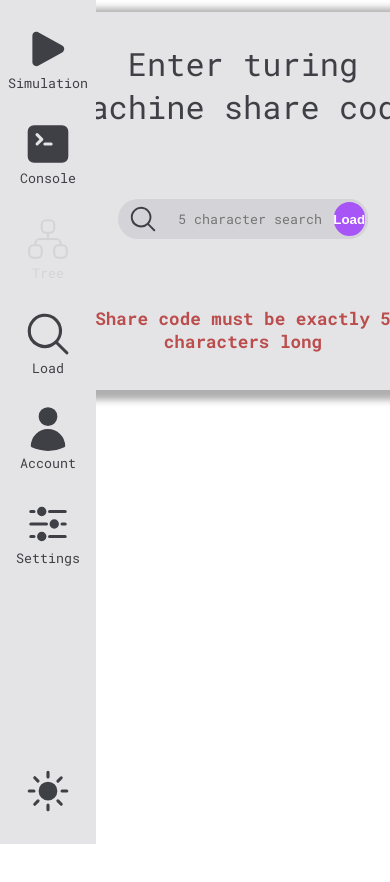
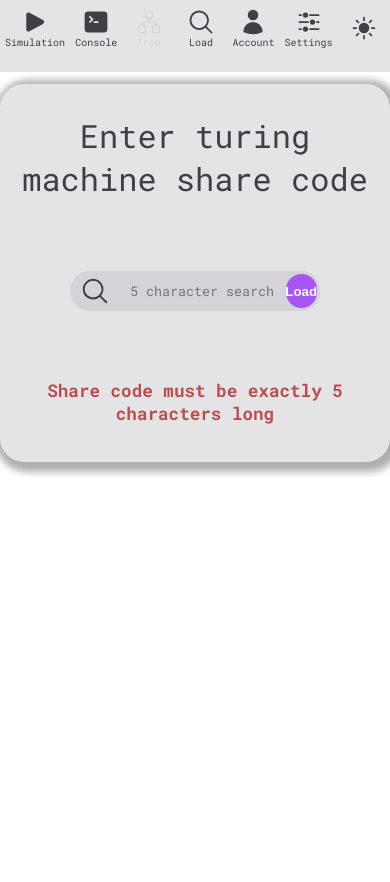
Before and after one commit to Haranana/Turing-Machine-Simulator-Frontend, a React (Vite) app: page /search in a window 390 px wide. Shown: the top 882 px of the page. Before the commit the page ends 844 px from the top, so only its background shows below. Built offline with nearby package versions, Linux system fonts and the light colour scheme.

Commit message:
updated Sidebar ui, small fixes to alphabets logic and added favicon

```diff
--- a/index.html
+++ b/index.html
@@ -2,11 +2,12 @@
 <html lang="en">
   <head >
     <meta charset="UTF-8" />
+    <link rel="icon" href="/src/assets/favicon.svg" type="image/svg+xml">
     <meta name="viewport" content="width=device-width, initial-scale=1.0" />
     <link rel="preconnect" href="https://fonts.googleapis.com">
     <link rel="preconnect" href="https://fonts.gstatic.com" crossorigin>
     <link href="https://fonts.googleapis.com/css2?family=Poppins:ital,wght@0,100;0,200;0,300;0,400;0,500;0,600;0,700;0,800;0,900;1,100;1,200;1,300;1,400;1,500;1,600;1,700;1,800;1,900&family=Roboto+Mono:ital,wght@0,100..700;1,100..700&display=swap" rel="stylesheet">
-    <title>Turing</title>
+    <title>TuringSim</title>
   </head>
   <body id="main-body">
     <div id="root"></div>
--- a/src/app/styles/index.css
+++ b/src/app/styles/index.css
@@ -1,6 +1,7 @@
 :root {
 
   --sidebar-width: 6rem;
+  --sidebar-height-mobile: 4.5rem;
 
   --box-shadow-dark: 3px 3px 7px 7px rgba(0, 0, 0, 0.316);
 
@@ -131,3 +132,11 @@ html[data-theme="dark"] {
 
    margin: 20px;
 }
+
+@media (max-width: 768px){
+  .outlet-wrap{
+    padding-left: 0;
+    padding-top: var(--sidebar-height-mobile);
+    min-height: 100vh;
+  }
+}
--- a/src/features/console/components/ConsolePage.tsx
+++ b/src/features/console/components/ConsolePage.tsx
@@ -442,7 +442,8 @@ function validateModel(
       }
     })
 
-    const expectedUniqueTransitions = Math.pow(usedSymbols.size , tapesAmount);
+    const expectedSymbols = onlyTapeAlphabet? tapeAlphabet.length : usedSymbols.size;
+    const expectedUniqueTransitions = Math.pow(expectedSymbols , tapesAmount);
 
     let foundNonComplete = false;
     UniqueTransitionsPerState.forEach( (transitions,state) => {
--- a/src/features/settings/components/SettingsPage.tsx
+++ b/src/features/settings/components/SettingsPage.tsx
@@ -39,9 +39,9 @@ export default  function SettingsPage() {
     const [onlyInputAlphabetFieldValue , setOnlyInputAlphabetFieldValue] = useState<boolean>(onlyInputAlphabet);
     const [onlyStatesFromSetFieldValue , setOnlyStatesFromSetFieldValue] = useState<boolean>(onlyStatesFromSet);
 
-    const [tapeAlphabetDetailsOpen, setTapeAlphabetDetailsOpen] = useState<boolean>(onlyTapeAlphabet? true : false );
-    const [inputAlphabetDetailsOpen, setInputAlphabetDetailsOpen] = useState<boolean>(onlyInputAlphabet? true : false );
-    const [statesDetailsOpen, setStatesDetailsOpen] = useState<boolean>(onlyStatesFromSet? true : false );
+    const [tapeAlphabetDetailsOpen, setTapeAlphabetDetailsOpen] = useState<boolean>(false );
+    const [inputAlphabetDetailsOpen, setInputAlphabetDetailsOpen] = useState<boolean>(false );
+    const [statesDetailsOpen, setStatesDetailsOpen] = useState<boolean>(false );
 
     const [_, setSaveError] = useState<string | null>(null);
 
@@ -125,6 +125,14 @@ export default  function SettingsPage() {
 
         toast.success('Changes saved');
         setSaveError(null);
+    }
+
+    //adds blank to the alphabet if it's missing
+    const onTapeAlphabetSetFieldValue: (alp: string[]) => void = (alp: string[]) =>{
+        if(alp.find(v=>v.trim()==blank) == undefined){
+            alp.push(blank);
+        }
+        setTapeAlphabetFieldValue(alp);
     }
 
     return(
@@ -360,7 +368,7 @@ export default  function SettingsPage() {
                             defaultValues={tapeAlphabetFieldValue}
                             defaultValuesMessage="Blank is included by default. Make sure that tape alphabet is overset of input alphabet"
                             defaultInputMessage="Write alphabet elements here"
-                            onDataChanged={setTapeAlphabetFieldValue}></ChipList> : ""
+                            onDataChanged={ onTapeAlphabetSetFieldValue}></ChipList> : ""
                         }
 
                         <div className="SettingsTextFieldRow">
--- a/src/shared/ui/sidebar/Sidebar.css
+++ b/src/shared/ui/sidebar/Sidebar.css
@@ -101,3 +101,59 @@ li.SidebarElement.StyleModeToggle{
   width: 50px;
   height: 50px;
 }
+
+@media (max-width: 768px){
+  .sidebar-wrap{
+    top: 0;
+    left: 0;
+    right: 0;
+    bottom: auto;
+
+    width: 100%;
+    height: var(--sidebar-height-mobile);
+    z-index: 1000;
+
+  }
+
+  .sidebar{
+    width: 100%;
+    height: 100%;
+    flex-direction: row;
+    justify-content: center;
+  }
+
+  .sidebar ul{
+    flex-direction: row;
+    width: 100%;
+    height: 100%;
+    align-items: center;
+  }
+
+  .sidebar li{
+    margin-top: 0;
+    height: 100%;
+    flex: 1;
+    display: flex;
+    margin-left: 5px;
+    margin-right: 5px;
+  }
+
+  .SidebarLink,
+  .SidebarButton{
+    width: 100%;
+    height: 100%;
+    padding: 0;
+  }
+
+  li.SidebarElement.StyleModeToggle{
+    margin-top: 0;
+  }
+
+  .icon{
+    width: 28px;
+    height: 28px;
+  }
+  .SidebarLinkTitle{
+    font-size: 10px;
+  }
+}
```
Also changed, not shown: src/assets/favicon.svg (added).
